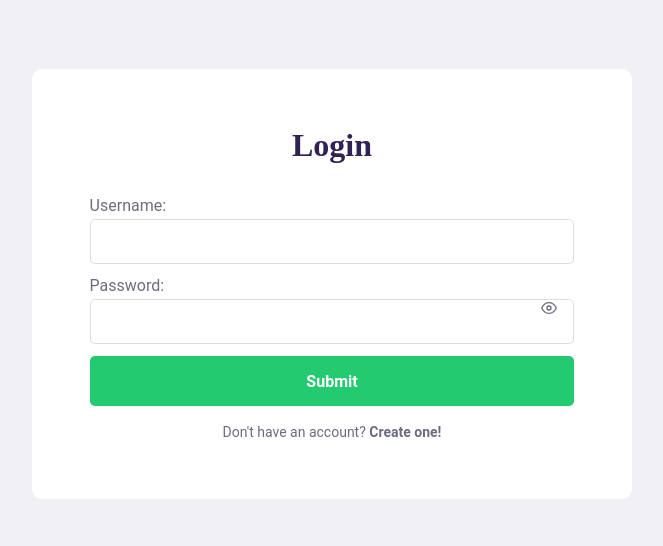
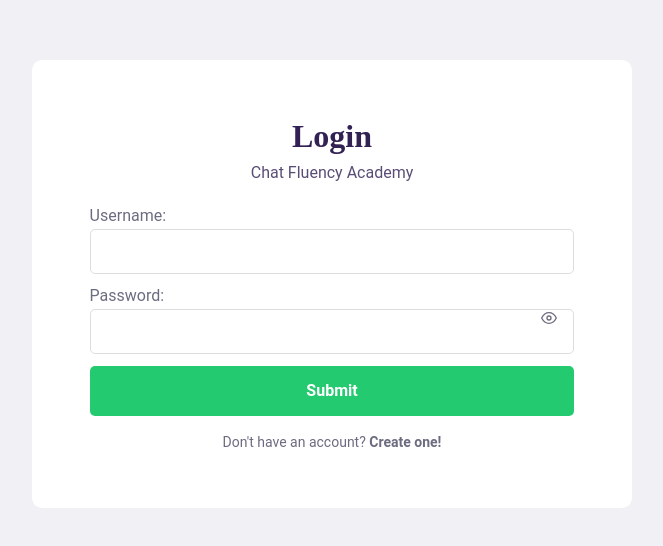
Before and after one commit to esiammd/chat-pubsub-fluency-academy, a React (Create React App) app in the folder chat-pubsub-frontend/: page / in a window 1280 px wide. Shown: the part 116-662 px from the top of the page, without its empty margins (308-971 px from the left). Built offline with nearby package versions, Linux system fonts and the light colour scheme.

Commit message:
Update Login

```diff
--- a/chat-pubsub-frontend/src/pages/CreateUser/styles.css
+++ b/chat-pubsub-frontend/src/pages/CreateUser/styles.css
@@ -49,7 +49,7 @@
 .form_create_user h1 {
   text-align: center;
 
-  margin-bottom: 32px;
+  margin-bottom: 24px;
 }
 
 .error {
--- a/chat-pubsub-frontend/src/pages/Login/index.tsx
+++ b/chat-pubsub-frontend/src/pages/Login/index.tsx
@@ -57,6 +57,7 @@ function Login() {
     <div className="page_login">
       <form onSubmit={handleSubmit} className="form_login">
         <h1>Login</h1>
+        <p>Chat Fluency Academy</p>
 
         {messageError && (
           <div className="error">
--- a/chat-pubsub-frontend/src/pages/Login/styles.css
+++ b/chat-pubsub-frontend/src/pages/Login/styles.css
@@ -19,7 +19,16 @@
 .form_login h1 {
   text-align: center;
 
-  margin-bottom: 32px;
+  margin-bottom: 8px;
+}
+
+.form_login p {
+  text-align: center;
+
+  margin-bottom: 24px;
+
+  color: var(--primary-color);
+  opacity: 0.8;
 }
 
 .error {
```
Also changed, not shown: 1 other file (tests, documents, lock files or other folders).
